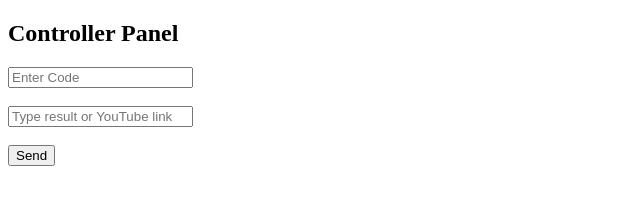
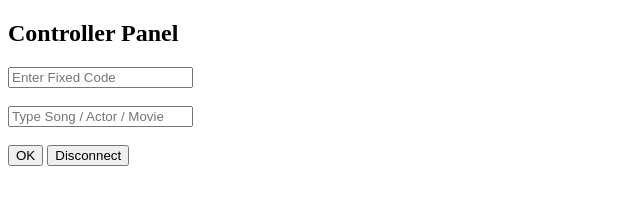
Before and after one commit to bhaskar9876/My-magic-website, a plain HTML site: page control.html in a window 1280 px wide. Shown: the whole page, without its empty margins (0-640 px from the left). Drawn offline with Linux system fonts and the light colour scheme.

Commit message:
Update control.html

```diff
--- a/control.html
+++ b/control.html
@@ -4,17 +4,16 @@
   <meta charset="UTF-8">
   <title>Controller</title>
   <link rel="stylesheet" href="style.css">
-  <!-- Firebase SDK -->
   <script src="https://www.gstatic.com/firebasejs/9.6.1/firebase-app.js"></script>
   <script src="https://www.gstatic.com/firebasejs/9.6.1/firebase-database.js"></script>
   <script src="firebase-config.js"></script>
 </head>
 <body>
   <h2>Controller Panel</h2>
-  <input id="sessionCode" placeholder="Enter Code" /><br><br>
-  <input id="searchText" placeholder="Type result or YouTube link" /><br><br>
-  <button onclick="sendResult()">Send</button>
-
+  <input id="sessionCode" placeholder="Enter Fixed Code" /><br><br>
+  <input id="resultText" placeholder="Type Song / Actor / Movie" /><br><br>
+  <button onclick="sendResult()">OK</button>
+  <button onclick="disconnectSession()">Disconnect</button>
   <script src="script.js"></script>
 </body>
 </html>
```
